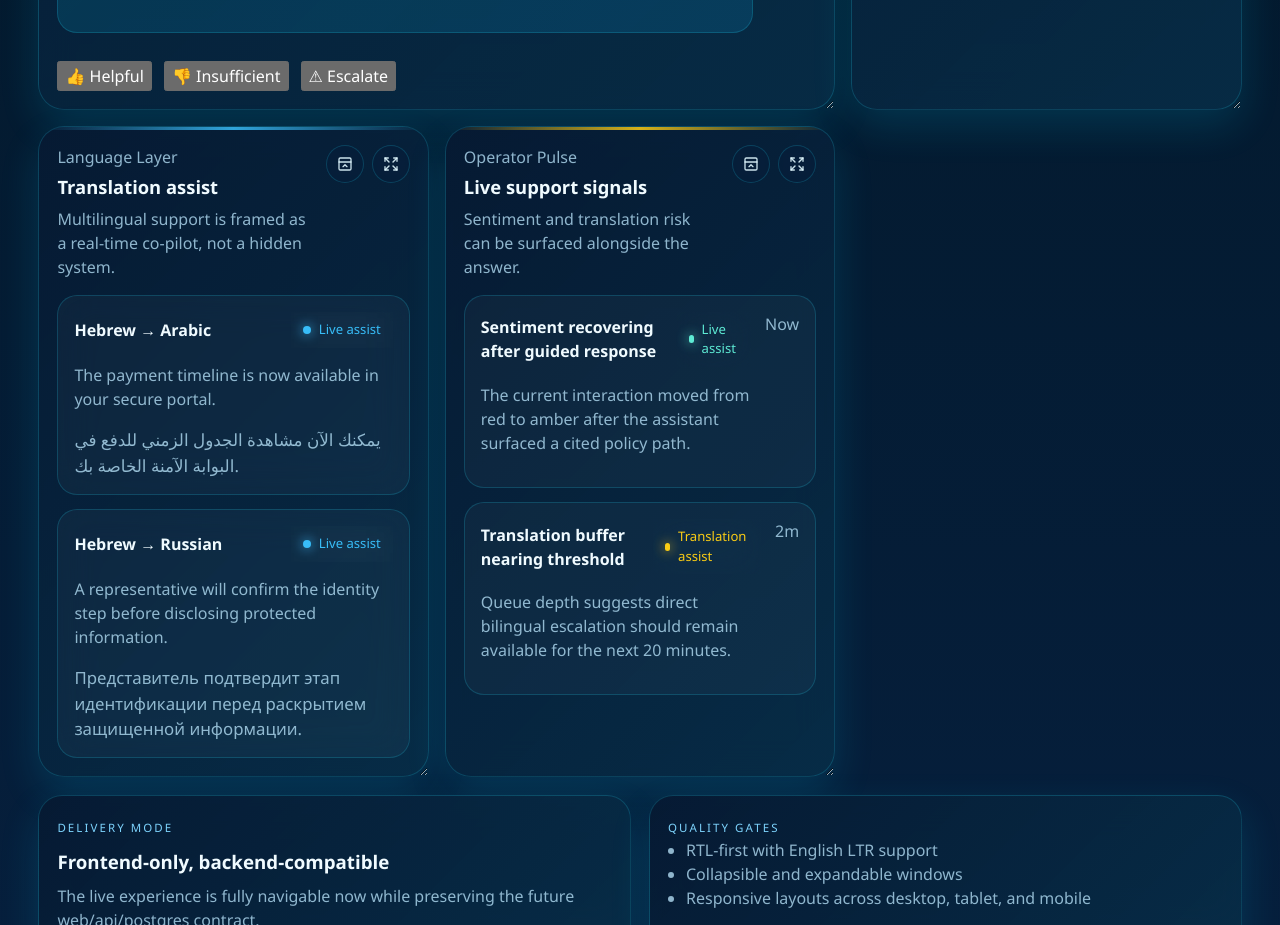
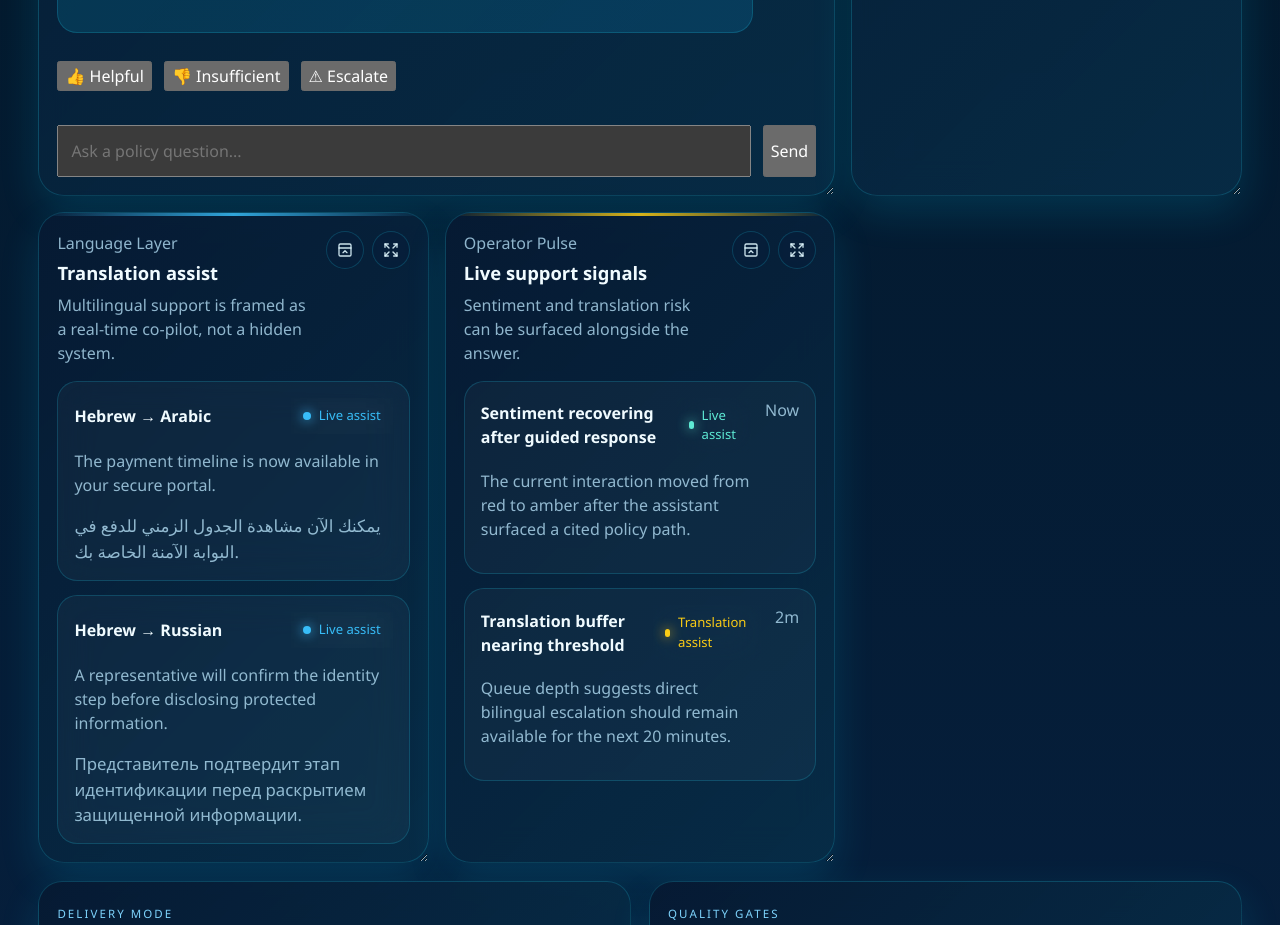
Before and after one commit to PShungube/Jutoverse-demo, a React (Vite) app: page /representative-assistant in a window 1280 px wide. Shown: the part 1600-2525 px from the top of the page. Built offline with nearby package versions, Linux system fonts and the light colour scheme.

Commit message:
feat: add representative assistant query composer

```diff
--- a/src/features/representative-assistant/RepresentativeAssistantPage.tsx
+++ b/src/features/representative-assistant/RepresentativeAssistantPage.tsx
@@ -1,3 +1,4 @@
+import { QueryComposer } from './components/QueryComposer';
 import { FeedbackControls } from './components/FeedbackControls';
 import { demoAdapter } from '../../api/adapters/demoAdapter';
 import { lt } from '../../api/contracts';
@@ -45,6 +46,7 @@ export function RepresentativeAssistantPage() {
 
               <FeedbackControls />
             </div>
+            <QueryComposer />
           </div>
         </WindowPanel>
 
--- /dev/null
+++ b/src/features/representative-assistant/components/QueryComposer.tsx
@@ -0,0 +1,37 @@
+import { useState } from 'react';
+
+export function QueryComposer() {
+  const [query, setQuery] = useState('');
+
+  const handleSubmit = () => {
+    if (!query.trim()) return;
+
+    alert(`Question submitted: ${query}`);
+    setQuery('');
+  };
+
+  return (
+    <div
+      style={{
+        display: 'flex',
+        gap: '0.75rem',
+        marginTop: '1rem',
+      }}
+    >
+      <input
+        type="text"
+        value={query}
+        onChange={(e) => setQuery(e.target.value)}
+        placeholder="Ask a policy question..."
+        style={{
+          flex: 1,
+          padding: '0.75rem',
+        }}
+      />
+
+      <button onClick={handleSubmit}>
+        Send
+      </button>
+    </div>
+  );
+}
```
